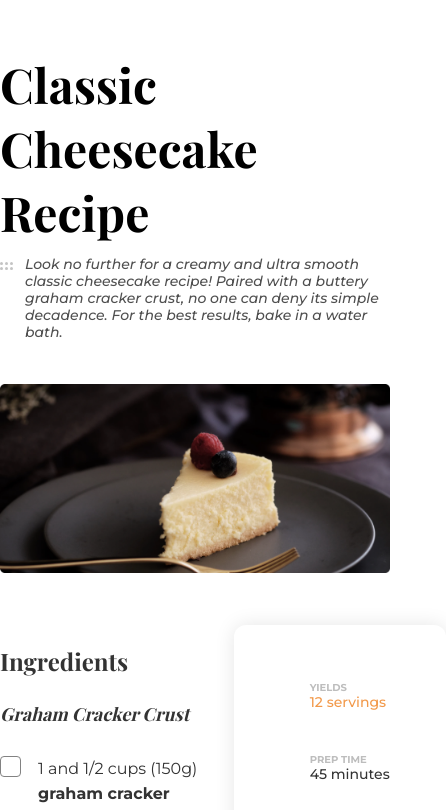
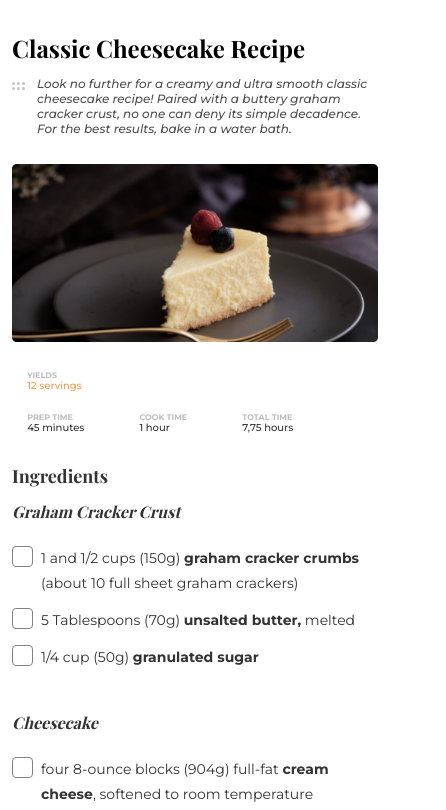
Before and after one commit to arthurstofeles/recipe-page, a React (Create React App) app: page / in a window 390 px wide. Shown: the top 810 px of the page, 446 px wide, since content can reach past the window. Built offline with nearby package versions, Linux system fonts and the light colour scheme; a web font is replaced by a local one.

Commit message:
sixth commit

```diff
--- a/src/Components/Header.js
+++ b/src/Components/Header.js
@@ -14,16 +14,12 @@ const Header = () => {
         position: "relative"
     };
 
-    const PageImage = {
-        marginTop: "43px"
-    };
-
     return (
         <div>
             <header className="container">
                 <h1 style={PageTitle}>Classic Cheesecake Recipe</h1>
                 <p className="dots" style={PageSubTitle}>Look no further for a creamy and ultra smooth classic cheesecake recipe! Paired with a buttery graham cracker crust, no one can deny its simple decadence. For the best results, bake in a water bath.</p>
-                <img style={PageImage} src={photo} alt="Recipe of Cheescake" />
+                <img src={photo} alt="Recipe of Cheescake" />
             </header>
         </div>
     )
--- a/src/Components/Ingredients.js
+++ b/src/Components/Ingredients.js
@@ -1,17 +1,12 @@
 import React from "react";
 
 const Ingredients = () => {
-
-    const IngredientsTitles = {
-        marginBottom: "30px",
-        marginTop: "32px"
-    }
 
     return (
         <section>
             <h2 className="section-title">Ingredients</h2>
             <div>
-                <h3 style={IngredientsTitles}>Graham Cracker Crust</h3>
+                <h3 className="section-subtitle">Graham Cracker Crust</h3>
                 <label htmlFor="1">1 and 1/2 cups (150g) <strong>graham cracker crumbs</strong> (about 10 full sheet graham crackers)
                                 <input type="checkbox" id="1" />
                     <span className="checkmark"></span>
@@ -26,7 +21,7 @@ const Ingredients = () => {
                 </label>
             </div>
             <div>
-                <h3 style={IngredientsTitles}>Cheesecake</h3>
+                <h3 className="section-subtitle">Cheesecake</h3>
                 <label htmlFor="4">four 8-ounce blocks (904g) full-fat <strong>cream cheese</strong>, softened to room temperature
                                 <input type="checkbox" id="4" />
                     <span className="checkmark"></span>
--- a/src/index.css
+++ b/src/index.css
@@ -48,6 +48,7 @@ h3 {
 img {
     max-width: 100%;
     width: 100%;
+    margin-top: 43px;
 }
 
 label {
@@ -131,6 +132,11 @@ footer p a {
 .section-title {
     margin-bottom: 28px;
     margin-top: 28px;
+}
+
+.section-subtitle {
+    margin-bottom: 30px;
+    margin-top: 32px;
 }
 
 .checkmark {
@@ -248,3 +254,122 @@ label input[type='checkbox']:checked ~ .checkmark::after {
     line-height: 150%;
     color: #BDBDBD;
 }
+
+@media only screen and (max-width: 1024px) {
+    .container {
+        padding-left: 12px;
+        padding-right: 12px;
+    }
+}
+
+@media only screen and (max-width: 768px) {
+    header {
+        padding-top: 32px;
+        padding-bottom: 24px;
+    }
+
+    h1 {
+        font-size: 24px;
+        line-height: 32px;
+        margin-bottom: 12px;
+    }
+
+    header p {
+        font-size: 12px;
+        line-height: 15px;
+    }
+
+    header img {
+        margin-top: 28px;
+    }
+
+    .row {
+        flex-direction: column-reverse;
+    }
+
+    .col-40,
+    .col-60 {
+        max-width: 100%;
+        width: 100%;
+    }
+
+    .card {
+        width: 100%;
+        box-shadow: none;
+        padding: 0;
+        display: flex;
+        justify-content: flex-start;
+        flex-wrap: wrap;
+    }
+
+    .card .card-information:first-child {
+        width: 100%;
+    }
+
+    .card-information {
+        margin-bottom: 20px;
+        margin-right: 40px;
+    }
+
+    .card-information .material-icons {
+        font-size: 13px;
+        margin-right: 5px;
+    }
+
+    .card-text p:first-child {
+        font-size: 8px;
+        line-height: 10px;
+    }
+
+    .card-text p {
+        font-size: 10px;
+        line-height: 12px;
+    }
+
+    .section-title {
+        font-size: 18px;
+        line-height: 24px;
+        margin-top: 10px;
+        margin-bottom: 13px;
+    }
+
+    .section-subtitle {
+        font-size: 16px;
+        line-height: 21px;
+        margin-bottom: 24px;
+        margin-top: 42px;
+    }
+
+    section:nth-child(1) > div:nth-child(2) > h3 {
+        margin-top: 0;
+    }
+
+    label {
+        font-size: 14px;
+        line-height: 25px;
+        padding-left: 29px;
+    }
+
+    div.col-60 > section:nth-child(2) > h2 {
+        margin-top: 30px;
+        margin-bottom: 28px;
+        font-size: 24px;
+        line-height: 32px;
+    }
+
+    .steps {
+        margin-bottom: 46px;
+    }
+
+    .steps:nth-child(8) {
+        margin-bottom: 21px;
+    }
+
+    .source {
+        font-size: 12px;
+    }
+
+    footer {
+        padding-top: 129px;
+    }
+}
```
